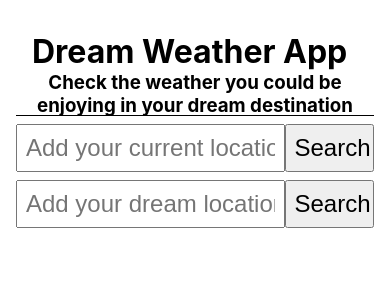
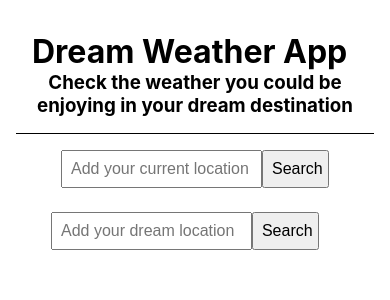
Before and after one commit to petrussola/react_weather_app, a React (Create React App) app: page / in a window 390 px wide. Shown: the top 300 px of the page. Built offline with nearby package versions, Linux system fonts and the light colour scheme; no server answers.

Commit message:
Geo input mobile style

```diff
--- a/src/Components/Body/Body.js
+++ b/src/Components/Body/Body.js
@@ -18,7 +18,6 @@ const StyledSection = styled.section`
 	flex-direction: column;
 	justify-content: space-evenly;
 	align-items: center;
-	min-width: 300px;
 `;
 
 const Body = ({
--- a/src/Components/Body/DisplayCard/DisplayWeatherCard.js
+++ b/src/Components/Body/DisplayCard/DisplayWeatherCard.js
@@ -12,6 +12,9 @@ const StyledCard = styled.div`
 	justify-content: flex-start;
 	margin-top: 1rem;
 	padding: 1rem;
+	@media (max-width: 600px) {
+		max-width: 100vw;
+	}
 	#header-card,
 	#footer-card {
 		width: 100%;
--- a/src/Components/Body/InputCard/GeoInput.js
+++ b/src/Components/Body/InputCard/GeoInput.js
@@ -5,16 +5,23 @@ const StyledForm = styled.form`
 	margin-top: 0.5rem;
 	max-width: 100%;
 	min-height: 2rem;
+	@media (max-width: 600px) {
+		max-width: 90%;
+		margin: 1rem auto 0.5rem;
+	}
 	input,
 	button {
 		font-size: 1.5rem;
 		padding: 0.5rem;
+		@media (max-width: 600px) {
+			font-size: 1rem;
+		}
 	}
 	input {
-		max-width: 75%;
+		width: 75%;
 	}
 	button {
-		max-width: 25%;
+		width: 25%;
 	}
 `;
 
--- a/src/Components/Header/Header.js
+++ b/src/Components/Header/Header.js
@@ -8,7 +8,6 @@ const StyledHeader = styled.header`
 	align-items: center;
 	border-bottom: 1px solid #000;
     padding: 1rem;
-    max-height: 100px;
 	h1, h3 {
 		margin: 0
 	}
```
